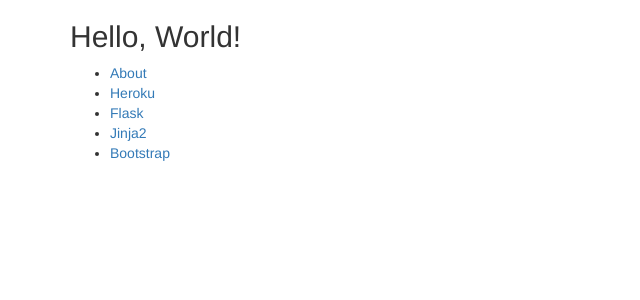
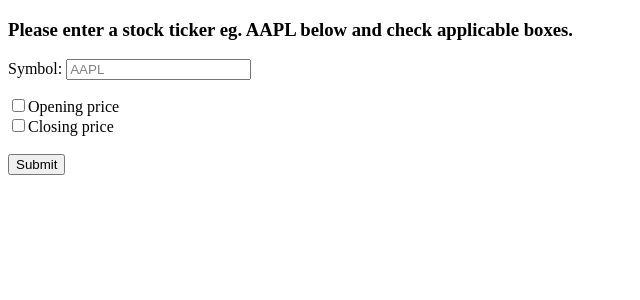
Before and after one commit to wonder-ying/ying-project0, a Flask app: template templates/index.html in a window 1280 px wide. Shown: the top 300 px of the page, without its empty margins (0-640 px from the left). Run offline with Flask 2, Linux system fonts and the light colour scheme; the template is opened without the code that fills it, so the values that code supplies are empty; some libraries are stand-ins or nearby versions.

Commit message:
updated version

```diff
--- a/app.py
+++ b/app.py
@@ -1,14 +1,90 @@
-from flask import Flask, render_template, request, redirect
+import pandas as pd
+from threading import Thread
+from flask import Flask,render_template,request,redirect
+import simplejson as json
+import requests
+import datetime
+import jinja2
+
+from bokeh.embed import server_document, components
+from bokeh.layouts import column
+from bokeh.models import ColumnDataSource, HoverTool, TextInput, CustomJS
+from bokeh.io import curdoc
+from bokeh.plotting import figure, output_file, show
+from bokeh.server.server import Server
+from bokeh.themes import Theme
 
 app = Flask(__name__)
 
+app.vars={}
+
 @app.route('/')
+def main():
+   return redirect('/index')
+
+@app.route('/index', methods=['GET'])
 def index():
-  return render_template('index.html')
+   return render_template('index.html')
 
-@app.route('/about')
-def about():
-  return render_template('about.html')
+@app.route('/graph', methods=['POST'])
+def graph():
+   # if request.method == 'POST':
+   app.vars['symbol'] = request.form['symbol']
+
+   API_URL = "https://www.alphavantage.co/query"
+   data = { "function": "TIME_SERIES_DAILY_ADJUSTED",
+            "symbol": app.vars['symbol'],
+            "outputsize" : "full",
+            "datatype": "json",
+            "apikey": "GH5U75JGWCE1C0C3" }
+   response = requests.get(API_URL, data)
+   response_json = response.json()
+
+   df = pd.DataFrame.from_dict(response_json['Time Series (Daily)'], orient= 'index').sort_index(axis=1)
+   df = df.rename(columns={ '1. open': 'Open', '2. high': 'High', '3. low': 'Low', '4. close': 'Close', '5. adjusted close': 'Adj Close', '6. volume': 'Volume', '7. dividend amount': 'Dividend Amount', '8. split coefficient': 'Split Coefficient'})
+   df.reset_index(inplace=True)
+   df['index'] = pd.to_datetime(df['index'])
+   mask = (df['index'] >= '2020-01-01')
+   df = df.loc[mask]
+   df1 = df[[ 'index', 'Open', 'Close', 'Adj Close']]
+
+   p = figure(plot_width=800 ,plot_height=800, x_axis_type="datetime")
+   p.background_fill_color="#f5f5f5"
+   p.grid.grid_line_color="white"
+   p.title.text = 'Monthly Stock Data of %s' % app.vars['symbol'].upper()
+   p.xaxis.axis_label = "Date and Month of 2020"
+   p.yaxis.axis_label = "Price"
+   p.axis.axis_line_color = None
+   p.title.text_font = "Times"
+   p.title.text_font_size = "20px"
+
+   if request.form.get('Open'):
+      p.line(df1['index'], df1['Open'], line_width=2, line_color='blue', legend_label='Open')
+
+   if request.form.get('Close'):
+      p.line(df1['index'], df1['Close'], line_width=2, line_color='green', legend_label='Close')
+
+   # if request.form.get('Adj Close'):
+   #    p.line(df1['index'], df1['Adj Close'], line_width=2, line_color='red')
+
+   # p.add_tools(HoverTool(
+   #    tooltips=[
+   #       ( 'Date',   '@x{%F}'     ),
+   #       ( 'Open',  '$@y{%0.2f}' ),
+   #       ( 'Close',  '$@y{%0.2f}' ),
+   #       ( 'Adj Close',  '$@y{%0.2f}' ),
+   #    ],
+
+   #    formatters={
+   #       '@x'      : 'datetime',
+   #       '@y'     : 'printf',
+   #    },
+
+   #    mode='vline'
+   # ))
+
+   script, div = components(p)
+   return render_template('graph.html', script=script, div=div)
 
 if __name__ == '__main__':
-  app.run(port=33507)
+   app.run(port=33507)
--- a/requirements.txt
+++ b/requirements.txt
@@ -1,8 +1,9 @@
 pandas
-tornado
 simplejson
 requests
 datetime
 bokeh
 pip
 gunicorn
+flask
+Jinja2
--- a/templates/index.html
+++ b/templates/index.html
@@ -5,32 +5,33 @@
     <meta name="viewport" content="width=device-width, initial-scale=1, shrink-to-fit=no">
     <meta name="description" content="Skeleton application demoing Heroku and Flask integration.">
     <meta name="author" content="@gotoariel">
-    <!-- <link rel="icon" href="favicon.ico"> -->
 
-    <title>Wilkommen, bienvenue, and welcome to Heroku!</title>
-
-    <!-- Bootstrap core CSS -->
-    <link rel="stylesheet" href="https://maxcdn.bootstrapcdn.com/bootstrap/3.3.7/css/bootstrap.min.css">
+    <title>Stock Price Tracking App</title>
+    <!--<link rel="stylesheet" href="https://maxcdn.bootstrapcdn.com/bootstrap/3.3.5/css/bootstrap.min.css">
+    <link rel="stylesheet" href="https://maxcdn.bootstrapcdn.com/bootstrap/3.3.5/css/bootstrap-theme.min.css">
+    <script src="https://maxcdn.bootstrapcdn.com/bootstrap/3.3.5/js/bootstrap.min.js"></script>-->
   </head>
   <body>
     <div class="container">
       <div class="row">
         <div class="col-lg-12 text-left">
-          <h2>Hello, World!</h2>
-          <ul>
-            <li><a href="/about">About</a></li>
-            <li><a target="_blank" href="https://www.heroku.com/">Heroku</a></li>
-            <li><a target="_blank" href="http://flask.pocoo.org/">Flask</a></li>
-            <li><a target="_blank" href="http://jinja.pocoo.org/docs/2.9/">Jinja2</a></li>
-            <li><a target="_blank" href="http://getbootstrap.com/">Bootstrap</a></li>
-          </ul>
+          <h3>Please enter a stock ticker eg. AAPL below and check applicable boxes. </h2>
+          <form id='input' method='post' action='graph'>
+            <p>
+            Symbol: <input type='text'
+                           name='symbol' value="AAPL"
+                           style ='color:gray'/>
+            </p>
+            <p>
+            <input type="checkbox" name='Open'>Opening price<br>
+            <input type="checkbox" name='Close'>Closing price<br>
+            <!--<input type="checkbox" name='Adj Close'>Adjusted closing price<br>-->
+            <br>
+            <input type="submit" value="Submit">
+            </p>
+          </form>
         </div>
       </div>
     </div>
-    <!-- Bootstrap core JavaScript
-    ================================================== -->
-    <!-- Placed at the end of the document so the pages load faster -->
-    <script src="https://cdnjs.cloudflare.com/ajax/libs/jquery/3.2.1/jquery.js"></script>
-    <script src="https://maxcdn.bootstrapcdn.com/bootstrap/3.3.7/js/bootstrap.min.js"></script>
   </body>
 </html>
```
Also changed, not shown: conda-requirements.txt (+6 -4 lines), static/style_lulu.css (added, +18 -0 lines), templates/about.html (deleted, +0 -30 lines), templates/graph.html (added, +23 -0 lines), 3 other files.
